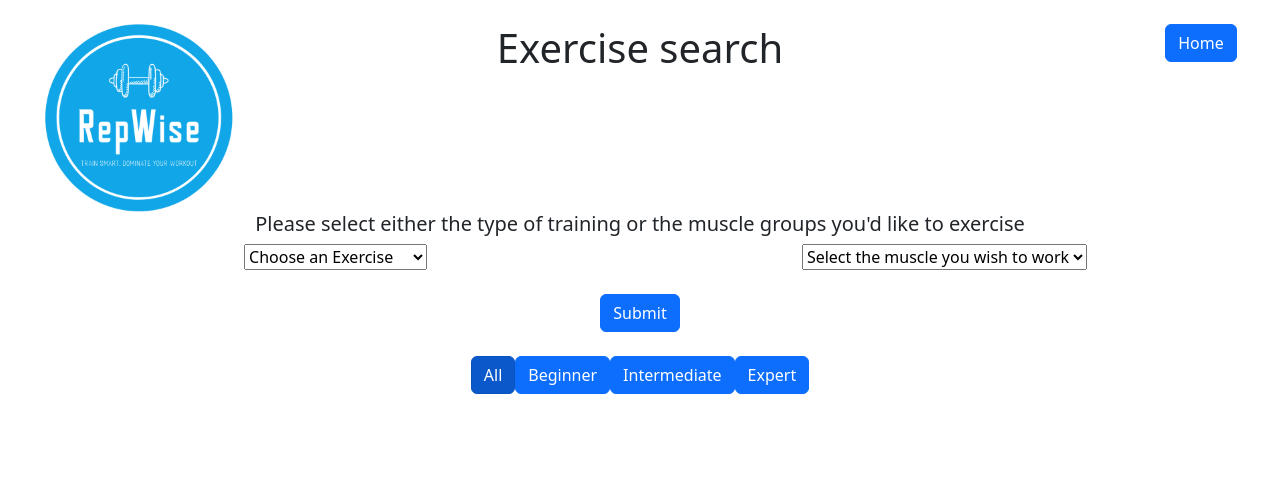
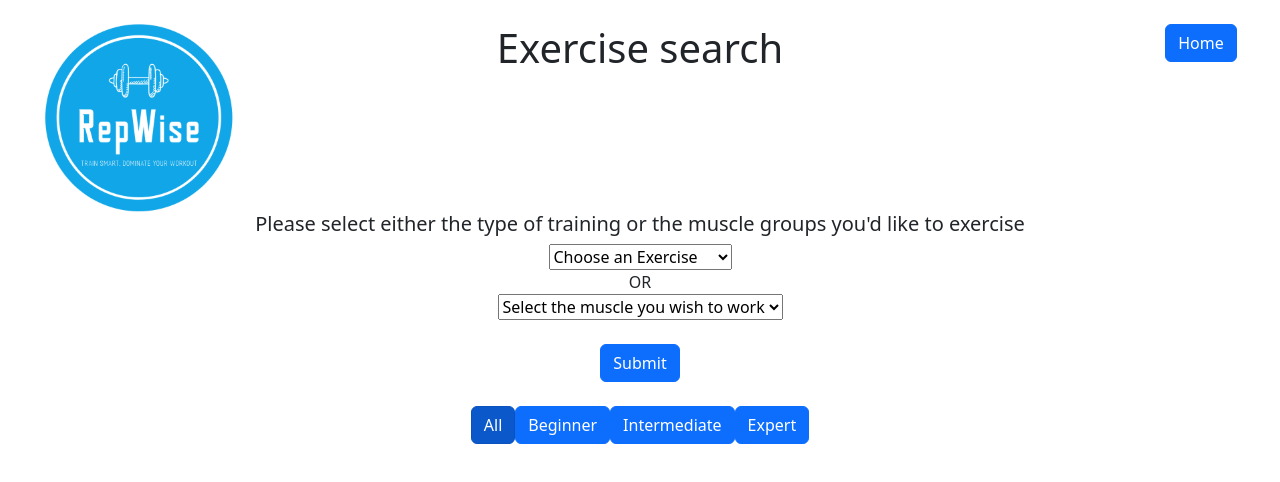
Before and after one commit to Theojeddy/Weightlifting-rep-calculator, a React (Create React App) app: page /ExerciseSearch in a window 1280 px wide. Shown: the top 482 px of the page. Built offline with nearby package versions, Linux system fonts and the light colour scheme.

Commit message:
updated exercise.js based on user feedback

```diff
--- a/src/Pages/Exercise.js
+++ b/src/Pages/Exercise.js
@@ -157,9 +157,11 @@ export default function ExerciseSearch({ title, setTitle }) {
 
       {/* start of content */}
       <div className="row">
-      <h5>Please select either the type of training or the muscle groups you'd like to exercise</h5>
+        <h5>
+          Please select either the type of training or the muscle groups you'd
+          like to exercise
+        </h5>
         <div className="col">
-
           <select value={exerciseType} onChange={handleExerciseChange}>
             <option value="">Choose an Exercise</option>
             {Exercises.map((exercise, index) => (
@@ -169,9 +171,9 @@ export default function ExerciseSearch({ title, setTitle }) {
             ))}
           </select>
         </div>
+        <div className="text-center"> OR </div>
 
         <div className="col">
-
           <select value={workingMuscle} onChange={handleMuscleChange}>
             <option value="">Select the muscle you wish to work</option>
             {Muscles.map((Muscle, index) => (
```
